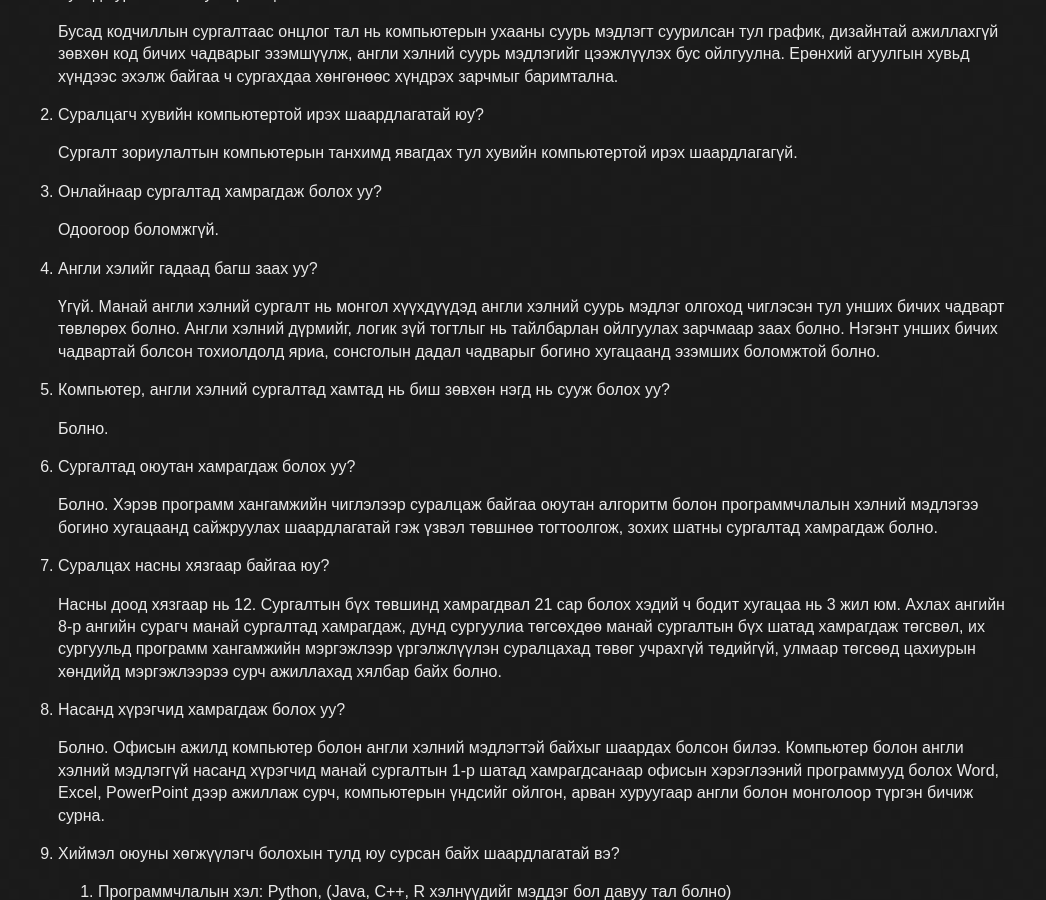
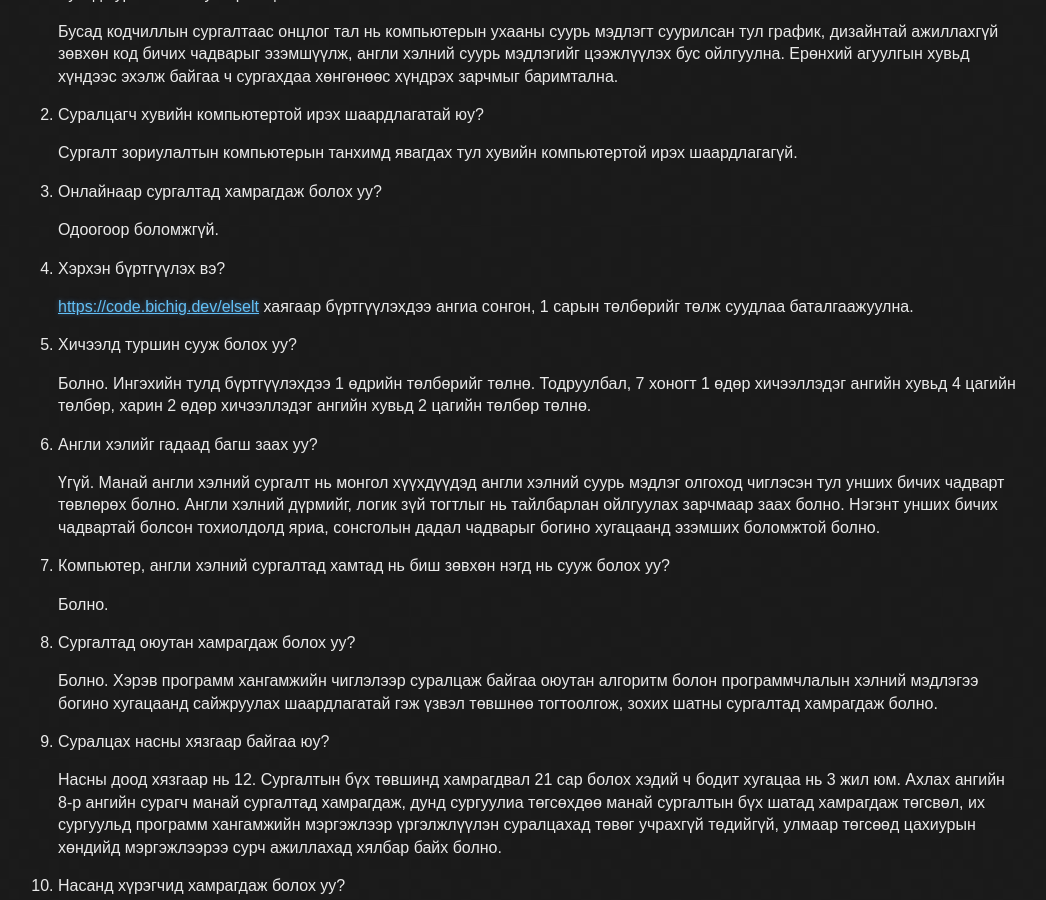
Before and after one commit to ganaatulgaa/corecode, a Jekyll site: the page built from faq.md, in a window 1280 px wide and 900 px high, scrolled down 306 px. Shown: the whole window, without its empty margins (122-1168 px from the left). Built offline with Jekyll 4.4.1, drawn with Linux system fonts in a browser that asks for light colours; our own code applies the rules of GitHub Pages for plain Markdown files.

Commit message:
Update faq.md

```diff
--- a/faq.md
+++ b/faq.md
@@ -15,6 +15,14 @@ layout: default
 1. Онлайнаар сургалтад хамрагдаж болох уу?
 
    Одоогоор боломжгүй.
+
+1. Хэрхэн бүртгүүлэх вэ?
+
+   [https://code.bichig.dev/elselt](https://code.bichig.dev/elselt) хаягаар бүртгүүлэхдээ ангиа сонгон, 1 сарын төлбөрийг төлж суудлаа баталгаажуулна.
+
+1. Хичээлд туршин сууж болох уу?
+
+   Болно. Ингэхийн тулд бүртгүүлэхдээ 1 өдрийн төлбөрийг төлнө. Тодруулбал, 7 хоногт 1 өдөр хичээллэдэг ангийн хувьд 4 цагийн төлбөр, харин 2 өдөр хичээллэдэг ангийн хувьд 2 цагийн төлбөр төлнө.
 
 1. Англи хэлийг гадаад багш заах уу?
 
```
